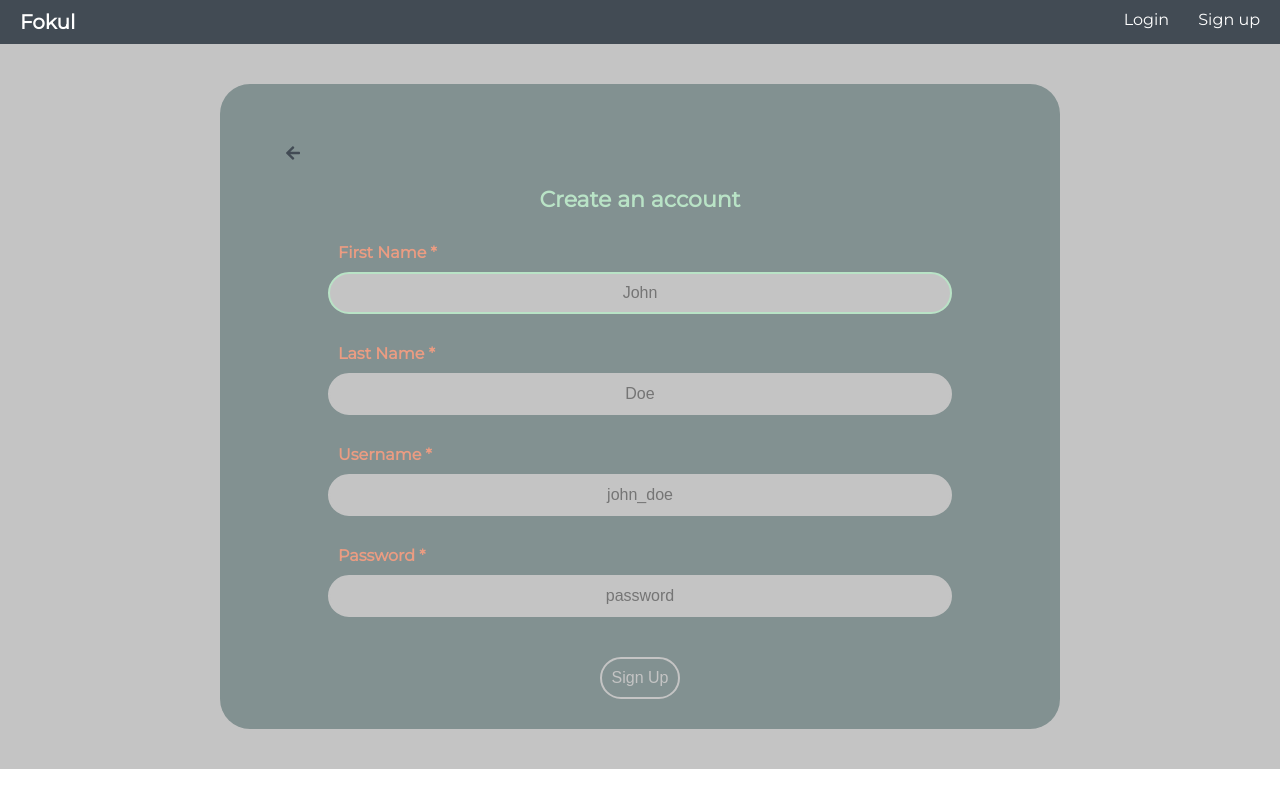
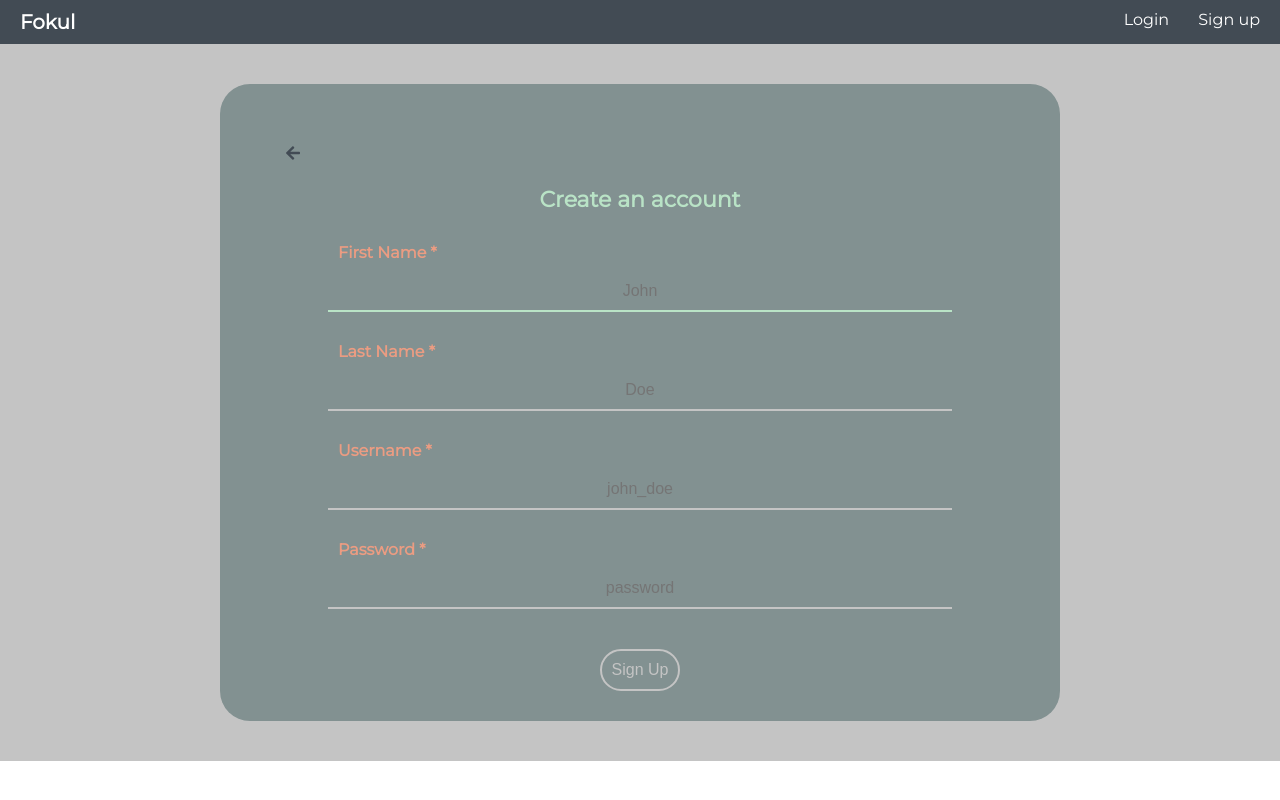
Before and after one commit to kraigwilliams/motive-client, a React (Create React App) app: page /signup in a window 1280 px wide. Built offline with nearby package versions, Linux system fonts and the light colour scheme.

Commit message:
updated input fields to single line

```diff
--- a/src/components/Button/Button.js
+++ b/src/components/Button/Button.js
@@ -76,6 +76,10 @@ export const FormButton = styled(Button)`
     color: ${({disabled}) => !disabled && colors.teal};
     border-color: ${({disabled}) => !disabled && colors.teal};
   }
+  :focus {
+    border: 2px solid ${colors.teal};
+    color: ${colors.teal};
+  }
 `;
 
 const Add = React.forwardRef(({ className, ...props }, ref) => {
--- a/src/components/Form/Form.js
+++ b/src/components/Form/Form.js
@@ -48,7 +48,7 @@ export const FormLabel = styled(Label)`
   text-align: ${props => props.align ? props.align : 'left'};
   font-size: ${({fontSize}) => fontSize ? fontSize : 'auto'};
   padding: 10px;
-  margin: 20px auto 0px auto;
+  margin: 10px auto 0px auto;
   font-weight: bolder;
   width: 80%;
 
@@ -66,18 +66,21 @@ export const Input =  React.forwardRef(({ className, ...props }, ref) => {
 })
 
 export const FormInput = styled(Input)`
-  border: 2px solid ${colors.offwhite};
-  border-radius: 40px;
+  /* border: 2px solid ${colors.offwhite}; */
+  /* border-radius: 40px; */
+  border: none;
+  border-bottom: 2px solid ${colors.offwhite};
   padding: 10px;
   font-size: 16px;
-  background-color: ${({ backgroundcolor }) => backgroundcolor || colors.offwhite};
+  /* background-color: ${({ backgroundcolor }) => backgroundcolor || colors.offwhite}; */
+  background: transparent;
   color: ${({ color }) => color || colors.darkgrey};
   text-align: center;
   width: 80%;
   margin: auto;
 
   :focus {
-    border-color: ${colors.teal}
+    border-bottom: 2px solid ${colors.teal}
   }
 
   @media (min-width:700px) {
@@ -109,7 +112,9 @@ export const FormTextarea = styled(Textarea)`
   border: 2px solid ${colors.offwhite};
   border-radius: 10px;
   margin: auto;
-
+  :focus {
+    border: 2px solid ${colors.teal};
+  }
   @media (min-width: 700px) {
     width: 80%;
     margin: auto;
@@ -128,6 +133,9 @@ export const Dropdown = styled.select`
     text-align: center;
   }
 
+  :focus {
+    border: 2px solid ${colors.teal};
+  }
 
   @media (min-width: 700px) {
     width: 80%;
--- a/src/components/Login/Login.js
+++ b/src/components/Login/Login.js
@@ -67,7 +67,7 @@ export default class Login extends Component {
           <div>
             <GoBack
               type='reset'
-              onClick={() => this.props.history.goBack('/')}
+              onClick={() => this.props.history.push('/')}
             />
 
           </div>
--- a/src/components/SignUp/SignUp.js
+++ b/src/components/SignUp/SignUp.js
@@ -63,7 +63,7 @@ export default class SignUp extends Component {
           <div>
             <GoBack
               type='reset'
-              onClick={() => this.props.history.goBack()}
+              onClick={() => this.props.history.push('/')}
             />
 
           </div>
```
